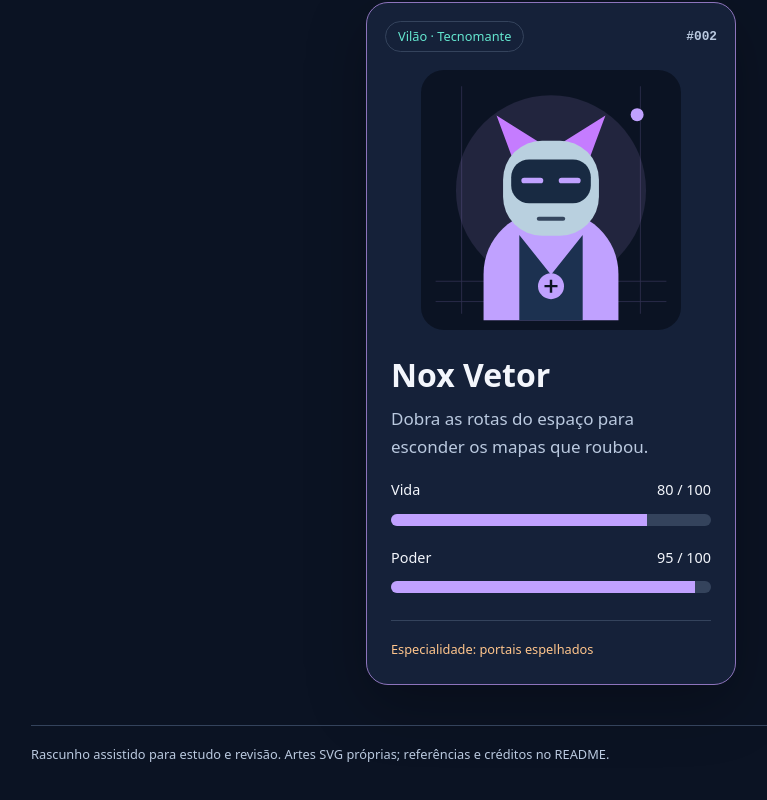
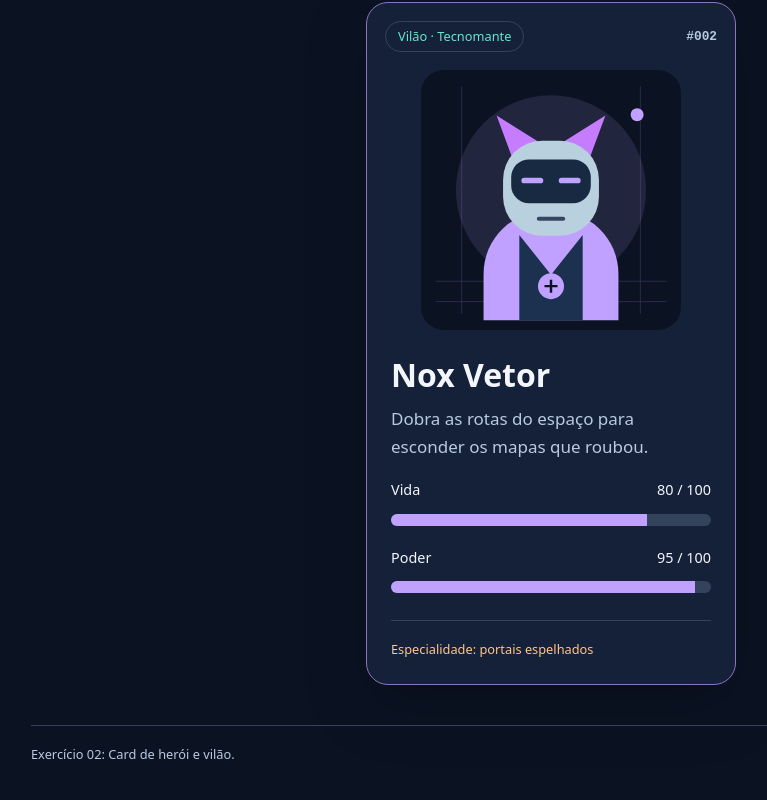
Before and after one commit to n7tan123/ulife-web-exercicio-02-card-heroi-vilao, a plain HTML site: page index.html in a window 1280 px wide. Shown: the part 366-1166 px from the top of the page, without its empty margins (89-856 px from the left). Drawn offline with Linux system fonts and the light colour scheme.

Commit message:
Simplifica documentação e textos da página

```diff
--- a/index.html
+++ b/index.html
@@ -1,4 +1,4 @@
 <!doctype html>
 <html lang="pt-BR"><head><meta charset="utf-8"><meta name="viewport" content="width=device-width, initial-scale=1"><meta name="description" content="Exercício 02: Card de herói/vilão. Exemplo de estudo em HTML, CSS e JavaScript."><title>02 · Card de herói/vilão | Arquivo Aurora</title><link rel="stylesheet" href="style.css"></head>
 <body><main><header class="topline"><span>Arquivo Aurora / laboratório web</span><span class="seal">Estudo · 02 de 09</span></header>
-<p class="eyebrow">02 / HTML + CSS</p><h1>Uma carta.<br>Muitas ameaças.</h1><p class="lead">Conheça o arquiteto dos atalhos impossíveis.</p><article class="character-card"><div class="card-head"><span class="pill">Vilão · Tecnomante</span><span class="number">#002</span></div><img src="assets/nox.svg" width="320" height="320" alt="Nox Vetor com capacete violeta"><div class="card-body"><h2>Nox Vetor</h2><p class="muted">Dobra as rotas do espaço para esconder os mapas que roubou.</p><div class="status-label"><label for="life">Vida</label><span>80 / 100</span></div><progress id="life" value="80" max="100">80%</progress><div class="status-label"><label for="power">Poder</label><span>95 / 100</span></div><progress id="power" value="95" max="100">95%</progress><p class="card-note">Especialidade: portais espelhados</p></div></article><footer>Rascunho assistido para estudo e revisão. Artes SVG próprias; referências e créditos no README.</footer></main></body></html>
+<p class="eyebrow">02 / HTML + CSS</p><h1>Uma carta.<br>Muitas ameaças.</h1><p class="lead">Conheça o arquiteto dos atalhos impossíveis.</p><article class="character-card"><div class="card-head"><span class="pill">Vilão · Tecnomante</span><span class="number">#002</span></div><img src="assets/nox.svg" width="320" height="320" alt="Nox Vetor com capacete violeta"><div class="card-body"><h2>Nox Vetor</h2><p class="muted">Dobra as rotas do espaço para esconder os mapas que roubou.</p><div class="status-label"><label for="life">Vida</label><span>80 / 100</span></div><progress id="life" value="80" max="100">80%</progress><div class="status-label"><label for="power">Poder</label><span>95 / 100</span></div><progress id="power" value="95" max="100">95%</progress><p class="card-note">Especialidade: portais espelhados</p></div></article><footer>Exercício 02: Card de herói e vilão.</footer></main></body></html>
```
Also changed, not shown: 1 other file.
